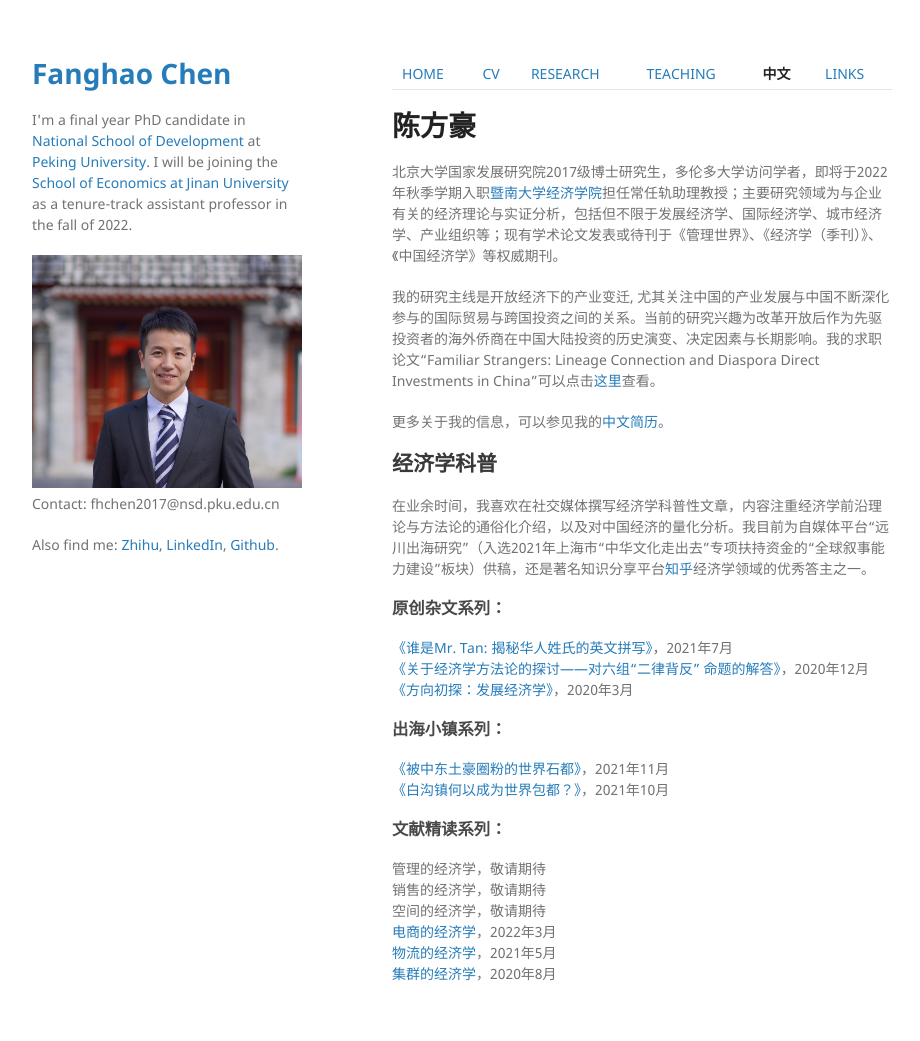
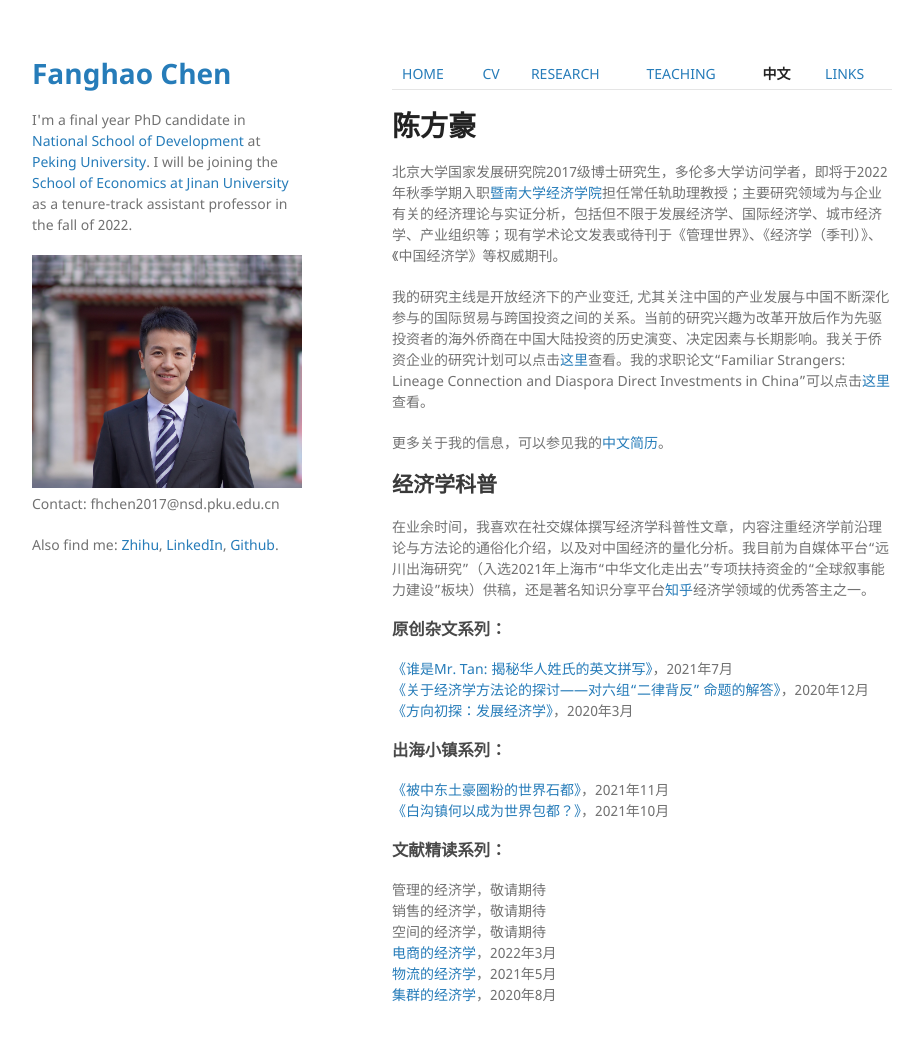
Before and after one commit to FanghaoChen/homepage, a Jekyll site: the page built from chinesepage.md, in a window 1280 px wide and 1075 px high. Shown: the top 1041 px of the window, without its empty margins (178-1098 px from the left). Built offline with Jekyll 4.4.1, drawn with Linux system fonts in a browser that asks for light colours; our own code applies the rules of GitHub Pages for plain Markdown files.

Commit message:
Update chinesepage.md

```diff
--- a/chinesepage.md
+++ b/chinesepage.md
@@ -4,7 +4,7 @@
 
 北京大学国家发展研究院2017级博士研究生，多伦多大学访问学者，即将于2022年秋季学期入职[暨南大学经济学院](https://ec.jnu.edu.cn/)担任常任轨助理教授；主要研究领域为与企业有关的经济理论与实证分析，包括但不限于发展经济学、国际经济学、城市经济学、产业组织等；现有学术论文发表或待刊于《管理世界》、《经济学（季刊）》、《中国经济学》等权威期刊。
 
-我的研究主线是开放经济下的产业变迁, 尤其关注中国的产业发展与中国不断深化参与的国际贸易与跨国投资之间的关系。当前的研究兴趣为改革开放后作为先驱投资者的海外侨商在中国大陆投资的历史演变、决定因素与长期影响。我的求职论文“Familiar Strangers: Lineage Connection and Diaspora Direct Investments in China”可以点击[这里](./assets/familiar_stranger_draft_220303.pdf)查看。
+我的研究主线是开放经济下的产业变迁, 尤其关注中国的产业发展与中国不断深化参与的国际贸易与跨国投资之间的关系。当前的研究兴趣为改革开放后作为先驱投资者的海外侨商在中国大陆投资的历史演变、决定因素与长期影响。我关于侨资企业的研究计划可以点击[这里](./assets/bridger_draft_220515.pdf)查看。我的求职论文“Familiar Strangers: Lineage Connection and Diaspora Direct Investments in China”可以点击[这里](./assets/familiar_stranger_draft_220303.pdf)查看。
 
 更多关于我的信息，可以参见我的[中文简历](./assets/陈方豪_北大国发院_220509.pdf)。
 
```
